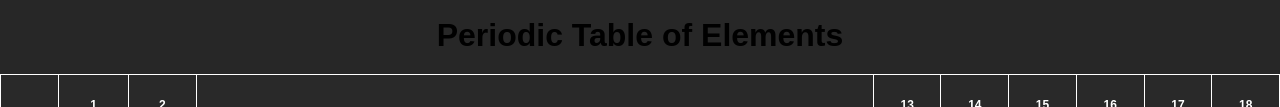
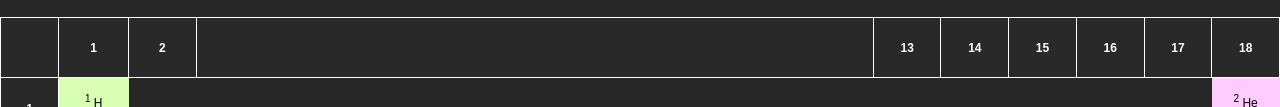
Before and after one commit to kleee21/klee_web, a plain HTML site: page homework.html in a window 1280 px wide. Shown: the part 373-480 px from the top of the page. Drawn offline with Linux system fonts and the light colour scheme.

Commit message:
Update homework.html

```diff
--- a/homework.html
+++ b/homework.html
@@ -37,7 +37,6 @@
       <br>
       <img src="Assets/DSCF8749.JPG" width="200">
       <h1 style="color: #FFFFFF">Periodic Table of Elements</h1>
-      <h1>Periodic Table of Elements</h1>
 
     <table>
         <!-- Table Header -->
```
